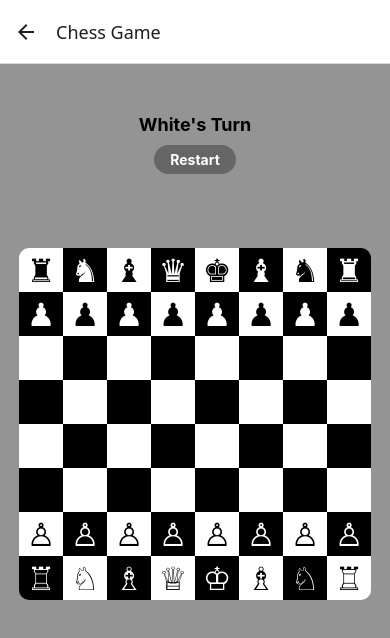
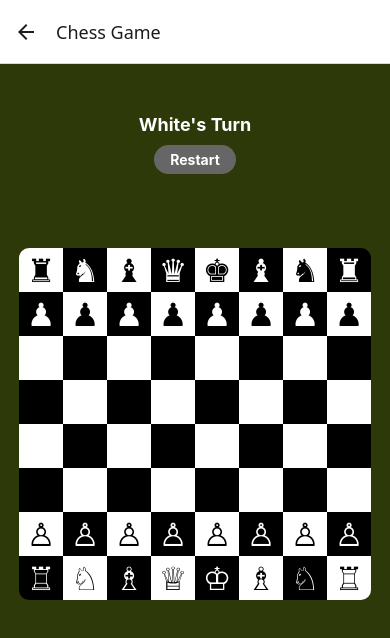
Before and after one commit to learnersthings/ThinkMateChess, a React Native app: screen /Game in a window 390 px wide. Shown: the top 638 px of the page. Built offline with nearby package versions, Linux system fonts and the light colour scheme.

Commit message:
Background Color

```diff
--- a/src/screens/GameScreen.tsx
+++ b/src/screens/GameScreen.tsx
@@ -243,7 +243,7 @@ export default function GameScreen() {
 
             {/* Status text positioned absolutely at the top so it doesn't affect the exact centering of the board */}
             <View style={{ position: "absolute", top: 50, width: "100%", alignItems: "center", zIndex: 10 }}>
-                <Text style={[styles.status, { color: colors.text }]}>
+                <Text style={[styles.status, { color: colors.customBackgroundText }]}>
                     {status}
                 </Text>
 
--- a/src/theme/useThemeStyles.ts
+++ b/src/theme/useThemeStyles.ts
@@ -43,7 +43,8 @@ export function useThemeStyles() {
             background: isDark ? "#121212" : "#ffffff",
             text: isDark ? "#ffffff" : "#000000",
 
-            customBackground: isDark ? "#444444" : "#949494",
+            customBackground: "#2D3909", // A rich dark slate that looks premium in both modes
+            customBackgroundText: "#FFFFFF",
             customLightText: "#000000",
             customDarkText: "#ffffff",
 
```
